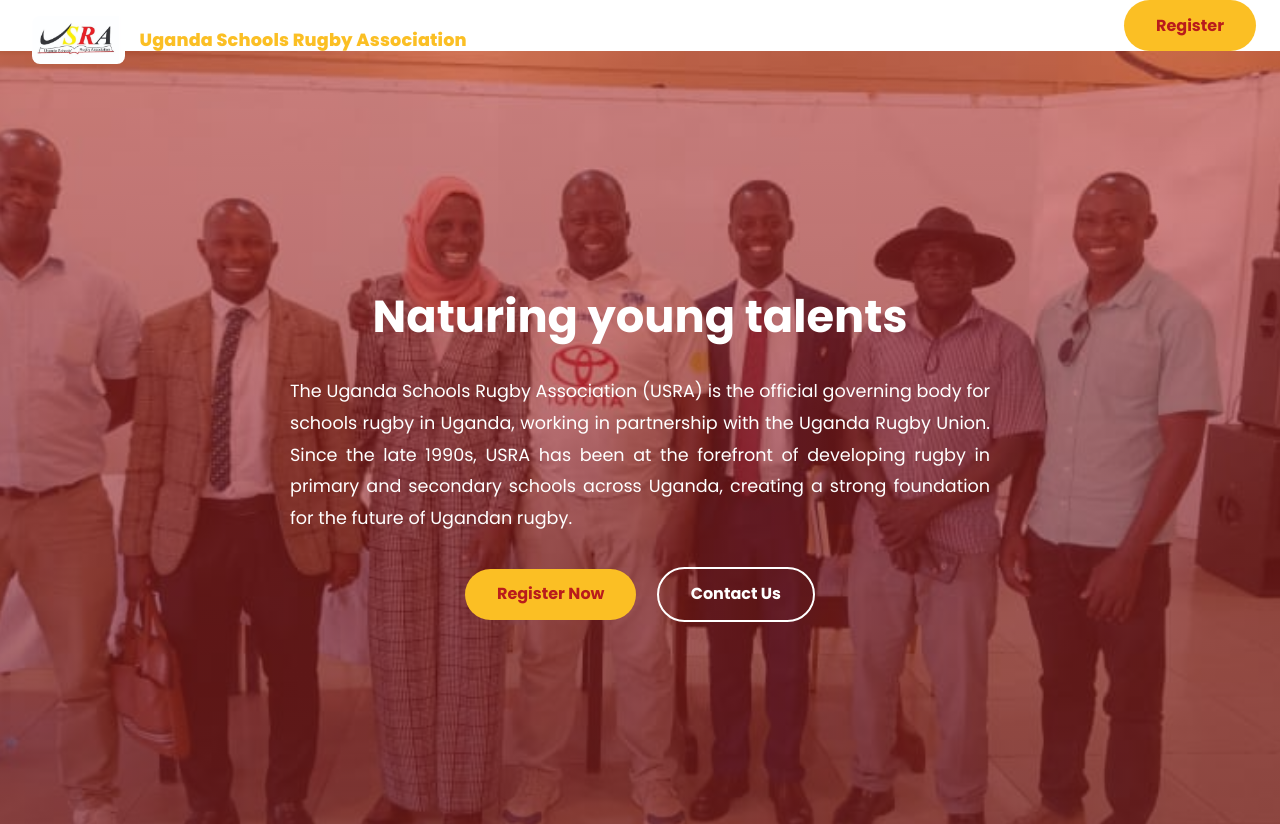
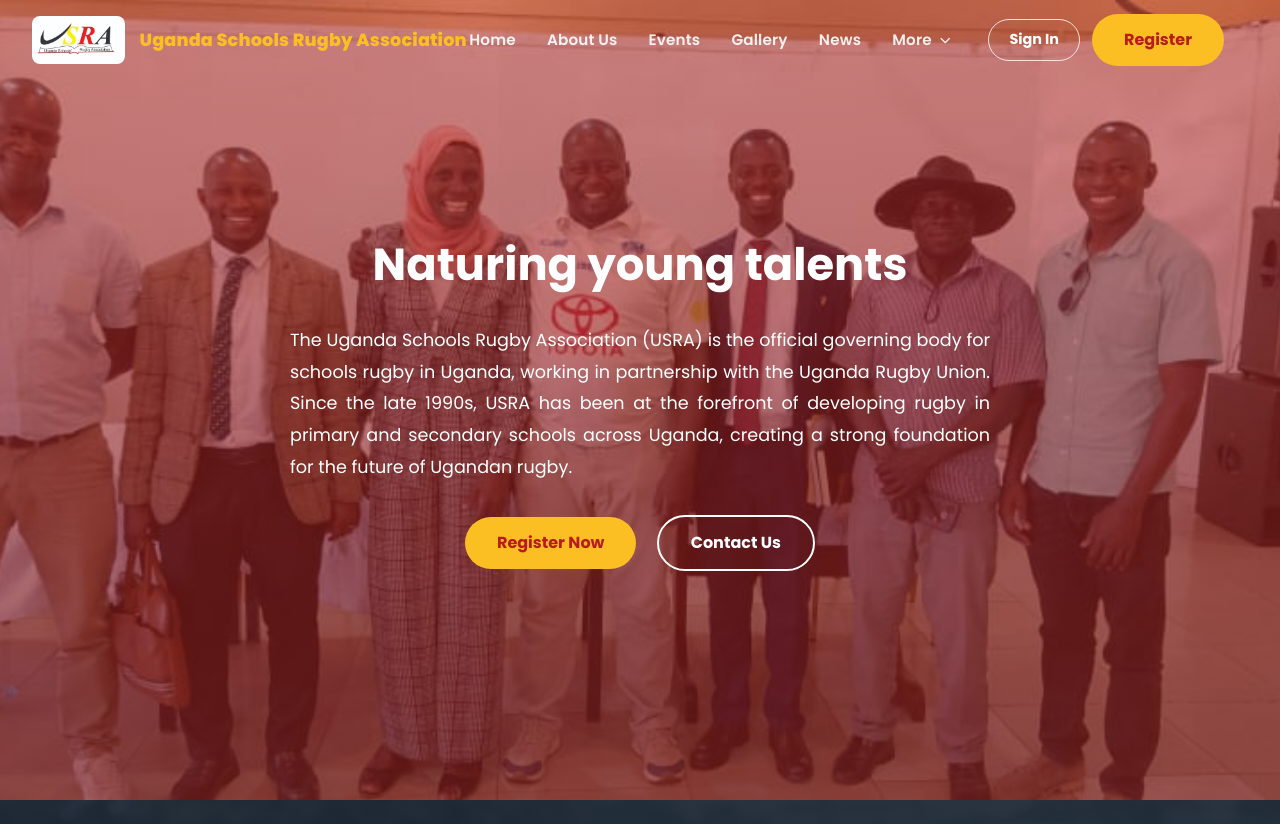
Before and after one commit to VictorBagz/usra101, a website: page index.html in a window 1280 px wide. Shown: the top 824 px of the page. Drawn offline with nearby package versions, Linux system fonts and the light colour scheme; no server answers; files whose address does not match are found by name.

Commit message:
modified

```diff
--- a/style.css
+++ b/style.css
@@ -141,14 +141,23 @@ p {
     letter-spacing: 0.01em;
 }
 
-/* Desktop menu */
+/* Desktop menu — fixed overlay aligned to navbar row.
+   nav-menu lives OUTSIDE <header> to avoid stacking context issues on mobile,
+   so on desktop we pin it back into the navbar row with position:fixed. */
 .nav-menu {
-    flex-grow: 1;
+    position: fixed;
+    top: 0;
+    right: 0;
+    height: 80px;
     display: flex;
     align-items: center;
     justify-content: flex-end;
     gap: 1.5rem;
+    padding: 0 2rem;
+    z-index: 1001; /* above #navbar (1000) so links receive pointer events */
+    pointer-events: none; /* transparent to page clicks */
 }
+.nav-menu > * { pointer-events: auto; } /* but nav children are fully interactive */
 .nav-links {
     display: flex;
     list-style: none;
@@ -705,6 +714,7 @@ footer .container {
         -webkit-overflow-scrolling: touch;
         transition: right 0.35s cubic-bezier(0.4, 0, 0.2, 1);
         box-shadow: -4px 0 30px rgba(0,0,0,0.4);
+        pointer-events: auto; /* override desktop pointer-events:none */
     }
     .nav-menu.active { right: 0; }
 
```
